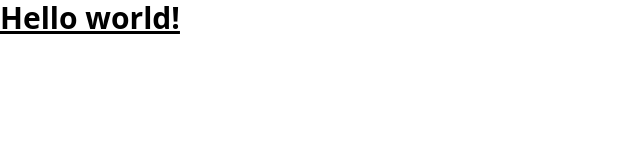
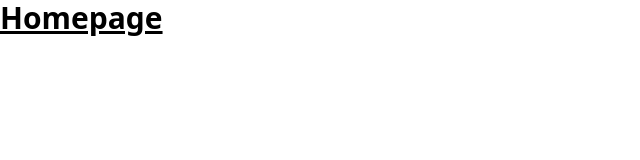
Before and after one commit to Andy-Vasseur/chat_app, a React (Vite) app in the folder front_chat-app/: page / in a window 1280 px wide. Shown: the top 160 px of the page, without its empty margins (0-640 px from the left). Built offline with nearby package versions, Linux system fonts and the light colour scheme.

Commit message:
:sparkles: added react-router, and a Homepage.tsx

```diff
--- a/front_chat-app/src/App.tsx
+++ b/front_chat-app/src/App.tsx
@@ -1,9 +1,19 @@
+// Imports
+import { Routes, Route } from "react-router-dom";
+
+// Pages
+import Homepage from "./pages/Homepage";
+
 function App() {
   return (
-    <>
-      <h1 className="text-3xl font-bold underline">Hello world!</h1>
-    </>
+    <div className="App">
+      <Routes>
+        <Route path="/" element={<Homepage />} />
+        <Route path="/*" element={<h1>404 - Not Found</h1>} />
+      </Routes>
+    </div>
   );
 }
 
+// Exports
 export default App;
--- a/front_chat-app/src/main.tsx
+++ b/front_chat-app/src/main.tsx
@@ -1,10 +1,14 @@
-import { StrictMode } from 'react'
-import { createRoot } from 'react-dom/client'
-import App from './App.tsx'
-import './index.css'
+// Imports
+import { StrictMode } from "react";
+import { createRoot } from "react-dom/client";
+import App from "./App.tsx";
+import "./index.css";
+import { BrowserRouter } from "react-router-dom";
 
-createRoot(document.getElementById('root')!).render(
+createRoot(document.getElementById("root")!).render(
   <StrictMode>
-    <App />
-  </StrictMode>,
-)
+    <BrowserRouter>
+      <App />
+    </BrowserRouter>
+  </StrictMode>
+);
--- /dev/null
+++ b/front_chat-app/src/pages/Homepage/index.tsx
@@ -0,0 +1,10 @@
+function Homepage() {
+  return (
+    <div>
+      <h1 className="text-3xl font-bold underline">Homepage</h1>
+    </div>
+  );
+}
+
+// Exports
+export default Homepage;
```
